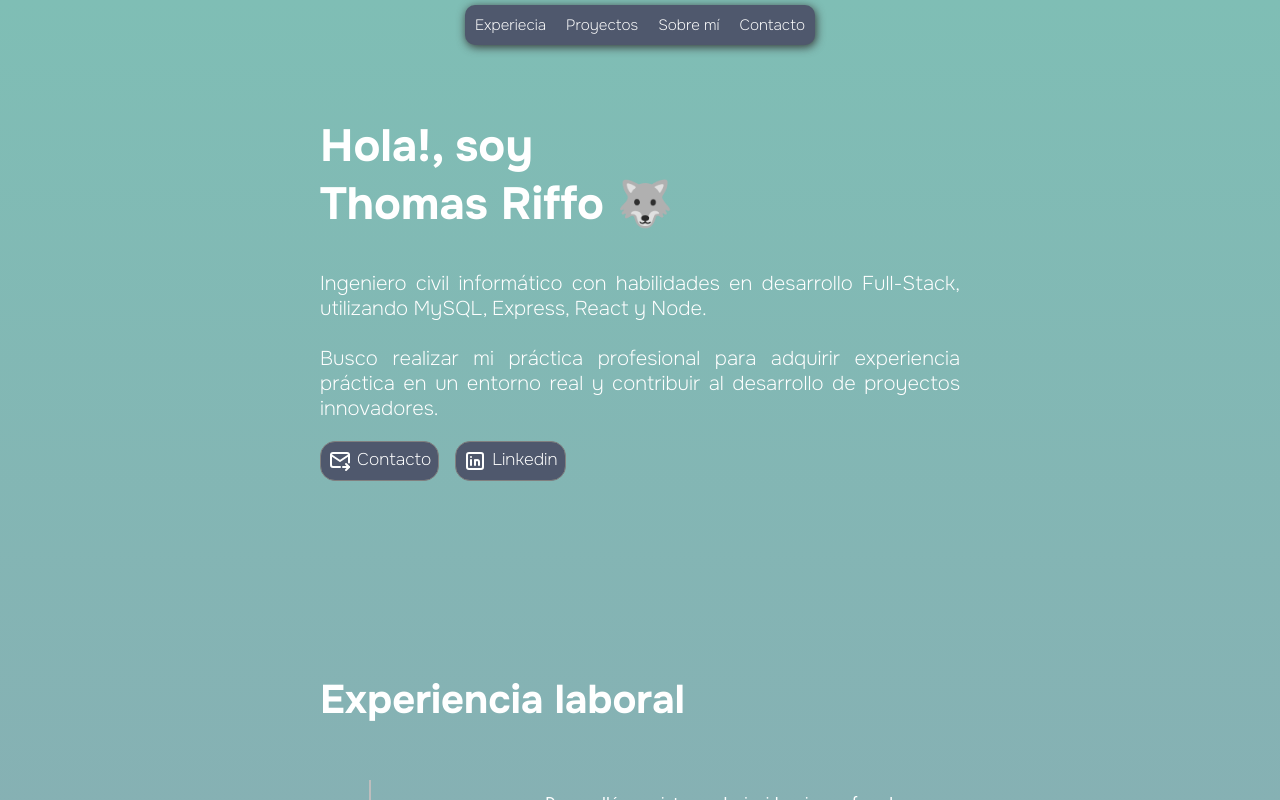
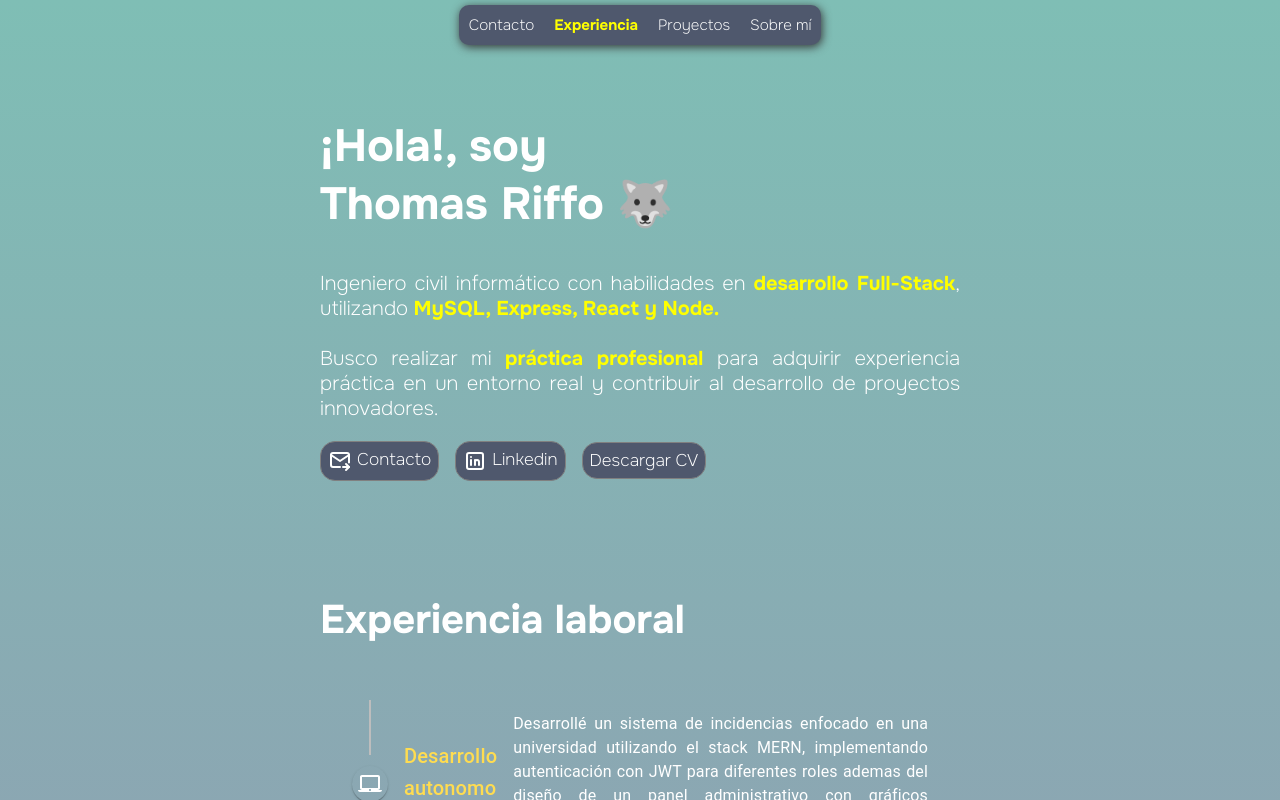
Before and after one commit to Wndburst/Portafolio.dev, a React (Vite) app: page / in a window 1280 px wide. Shown: the top 800 px of the page. Built offline with nearby package versions, Linux system fonts and the light colour scheme.

Commit message:
avance en estilos

```diff
--- a/src/App.jsx
+++ b/src/App.jsx
@@ -13,9 +13,6 @@ function App() {
       <Work/>
       <Work/>
       <Work/>
-      <Work/>
-      <Work/>
-      <Work/>
 
     </div>
 
--- a/src/components/Header.jsx
+++ b/src/components/Header.jsx
@@ -1,16 +1,64 @@
+import { useEffect, useState } from 'react';
 
-function Header(){
-    return(
-        <div className="navbar">
-            <ul>
-                <li><a href="#experiencia">Experiecia</a></li>
-                <li><a href="">Proyectos</a></li>
-                <li><a href="">Sobre mí</a></li>
-                <li><a href="#perfil">Contacto</a></li>
+function Header() {
+  const [activeSection, setActiveSection] = useState('');
 
-            </ul>
-        </div>
-    )
+  // Función para actualizar la sección activa
+  const handleScroll = () => {
+    const sections = document.querySelectorAll('section'); // Suponiendo que tus secciones tienen la etiqueta <section>
+
+    sections.forEach((section) => {
+      const rect = section.getBoundingClientRect();
+      if (rect.top >= 0 && rect.top <= window.innerHeight / 2) {
+        setActiveSection(section.id);
+      }
+    });
+  };
+
+  useEffect(() => {
+    window.addEventListener('scroll', handleScroll);
+    return () => window.removeEventListener('scroll', handleScroll);
+  }, []);
+
+  return (
+    <div className="navbar">
+      <ul>
+        <li>
+          <a
+            href="#perfil"
+            className={activeSection === 'perfil' ? 'active' : ''}
+          >
+            Contacto
+          </a>
+        </li>
+        <li>
+          <a
+            href="#experiencia"
+            className={activeSection === 'experiencia' ? 'active' : ''}
+          >
+            Experiencia
+          </a>
+        </li>
+        <li>
+          <a
+            href="#proyectos"
+            className={activeSection === 'proyectos' ? 'active' : ''}
+          >
+            Proyectos
+          </a>
+        </li>
+        <li>
+          <a
+            href="#sobre-mi"
+            className={activeSection === 'sobre-mi' ? 'active' : ''}
+          >
+            Sobre mí
+          </a>
+        </li>
+
+      </ul>
+    </div>
+  );
 }
 
-export default Header
+export default Header;
--- a/src/components/Profile.jsx
+++ b/src/components/Profile.jsx
@@ -1,12 +1,12 @@
 import React from "react"
-
+import curriculum from '../assets/thomasRiffoCV.pdf'
 function Profile(){
 
     return(
         <section id="perfil" className="profile">
-            <h1>Hola!, soy Thomas Riffo 🐺</h1>
-            <p>Ingeniero civil informático con habilidades en desarrollo Full-Stack,
-                utilizando MySQL, Express, React y Node. <br/> <br/>Busco realizar mi práctica profesional
+            <h1>¡Hola!, soy Thomas Riffo 🐺</h1>
+            <p>Ingeniero civil informático con habilidades en <b className="markyellow"> desarrollo Full-Stack</b>,
+                utilizando <b className="markyellow"> MySQL, Express, React y Node.</b><br/> <br/>Busco realizar mi <b className="markyellow">práctica profesional </b>
                 para adquirir experiencia práctica en un entorno real y contribuir al desarrollo
                 de proyectos innovadores.
                 </p>
@@ -19,6 +19,9 @@ function Profile(){
                 <svg class="size-4" xmlns="http://www.w3.org/2000/svg" width="24" height="24" viewBox="0 0 24 24" stroke-width="2" stroke="currentColor" fill="none" stroke-linecap="round" stroke-linejoin="round"><path stroke="none" d="M0 0h24v24H0z" fill="none"></path><path d="M4 4m0 2a2 2 0 0 1 2 -2h12a2 2 0 0 1 2 2v12a2 2 0 0 1 -2 2h-12a2 2 0 0 1 -2 -2z"></path><path d="M8 11l0 5"></path><path d="M8 8l0 .01"></path><path d="M12 16l0 -5"></path><path d="M16 16v-3a2 2 0 0 0 -4 0"></path></svg>
                 Linkedin
                 </a>
+                <a target="_blank" rel="noopener noreferrer" href={curriculum} download>
+                Descargar CV
+                </a>
             </div>
         </section>
 
--- a/src/components/Work.jsx
+++ b/src/components/Work.jsx
@@ -32,11 +32,11 @@ function Work(){
                             display: 'flex',
                             flexDirection: { xs: 'column', sm: 'row' },
                             alignItems: { xs: 'flex-start', sm: 'center' },
-                            gap: '3rem'
+                            gap: '1rem',
                         }}
                     >
                         <div>
-                            <Typography color='rgb(255, 250, 180)' variant="h6" component="span">
+                            <Typography color='rgb(255, 220, 80)' variant="h6" component="span">
                                 Desarrollo autonomo
                             </Typography>
                             <Typography>2024</Typography>
@@ -44,12 +44,12 @@ function Work(){
                         <Typography
                             sx={{
                                 textAlign: 'justify',
-                                marginTop: { xs: '8px', sm: 0 } // Se agrega un margen en pantallas pequeñas
+                                marginTop: { xs: '8px', sm: 0 }, // Se agrega un margen en pantallas pequeñas
                             }}
                         >
                             Desarrollé un sistema de incidencias enfocado en una universidad utilizando el stack MERN,
                             implementando autenticación con JWT para diferentes roles ademas del diseño de un panel administrativo con gráficos
-                            interactivos para visualizar estadísticas.
+                            interactivos para visualizar estadísticas y ayudar a la toma de desiciones.
                         </Typography>
                     </TimelineContent>
 
--- a/src/index.css
+++ b/src/index.css
@@ -19,6 +19,9 @@ body{
 html {
   scroll-behavior: smooth;
 }
+.markyellow{
+  color: yellow;
+}
 
 .portfolio{
   display: flex;
@@ -39,6 +42,7 @@ html {
   position: fixed;
   top: 0;
   background-color: rgb(79, 88, 109);
+  z-index: 1000;
 }
 
 .navbar ul{
@@ -56,6 +60,10 @@ html {
 .navbar ul li{
   font-size: 15px;
   padding: 10px;
+}
+.navbar ul li a.active {
+  color: yellow; /* Cambia el color del enlace activo */
+  font-weight: bold; /* Puedes añadir más estilos como hacerlo en negrita */
 }
 
 
@@ -110,7 +118,7 @@ html {
 /*Experiencia laboral*/
 
 .work{
-  margin-top: 10rem;
+  margin-top: 5rem;
   color: white;
   max-width: 42rem;
   width: 100%;
```
Also changed, not shown: src/components/Projects.jsx (added, +9 -0 lines), 1 other file (tests, documents, lock files or other folders).
